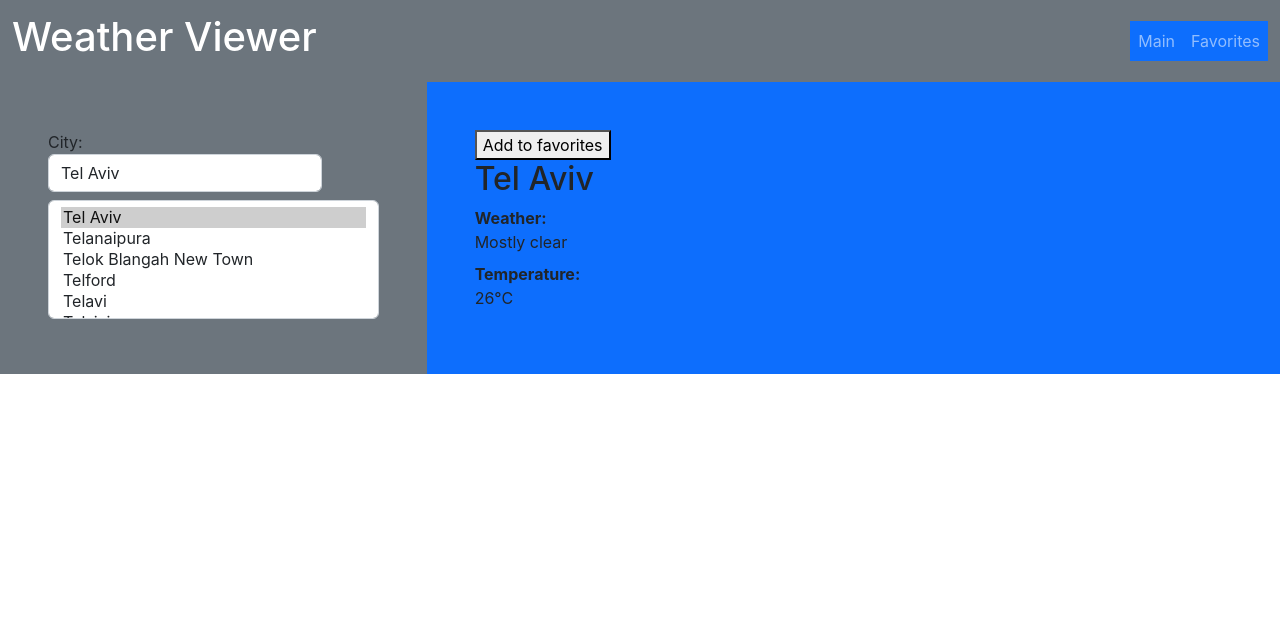
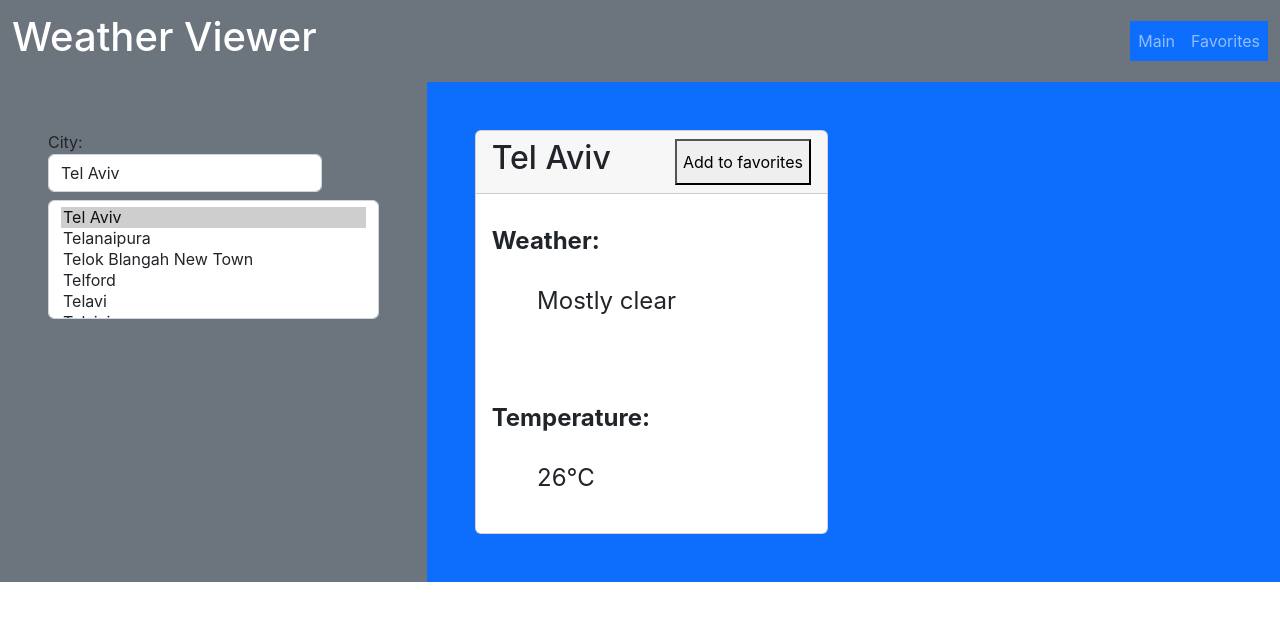
Before and after one commit to NoamAnisfeld/weather-utopia, a React (Create React App) app: page / in a window 1280 px wide. Shown: the top 620 px of the page. Built offline with nearby package versions, Linux system fonts and the light colour scheme.

Commit message:
city info card layout

```diff
--- a/src/App.css
+++ b/src/App.css
@@ -1,3 +1,20 @@
+.city-info-widget {
+  width: 35ch;
+  height: 40ch;
+}
+
+.city-info-details {
+  height: 100%;
+}
+
+.city-info-details dt:not(:first-child) {
+  margin-top: 2em;
+}
+
+.city-info-details dd {
+  margin-inline-start: 3ch;
+}
+
 /* .App {
   display: flex;
   flex-direction: column;
--- a/src/components/CityInfoWidget.tsx
+++ b/src/components/CityInfoWidget.tsx
@@ -3,6 +3,10 @@ import type { CityConditions } from "../API/cityConditions";
 import cityConditions from "../API/cityConditions";
 import FavoritesControlButton from "./FavoritesControlButton";
 import Loader from "./Loader";
+import Container from 'react-bootstrap/Container';
+import Row from 'react-bootstrap/Row';
+import Col from 'react-bootstrap/Col';
+import Card from 'react-bootstrap/Card';
 
 export default function CityInfoWidget({
     cityName,
@@ -24,14 +28,22 @@ export default function CityInfoWidget({
         })()
     }, [cityKey]);
 
-    return <div className="city-info-widget">
+    return <Card className="city-info-widget">
+        {/* <Container>
+            <Row>
+            </Row>
+            <Row>
+            </Row>
+        </Container> */}
+        <Card.Header className="d-flex justify-content-between">
+                <h2>{cityName}</h2>
                 <FavoritesControlButton {...{
                     cityKey,
                     cityName,
                 }} />
-        <h2>{cityName}</h2>
-        {conditions ?
-        <dl>
+        </Card.Header>
+        <Card.Body className="fs-4">
+            {conditions ? <dl className="city-info-details d-flex flex-column justify-content-around align-content-center">
                 <dt>Weather:</dt>
                 <dd>{conditions.weatherText}</dd>
 
@@ -39,5 +51,6 @@ export default function CityInfoWidget({
                 <dd>{`${conditions.temperatureC}°C`}</dd>
             </dl> :
             <Loader />}
-    </div>
+        </Card.Body>
+    </Card>
 }
```
Lines whose indentation alone changed are shown as unchanged.
